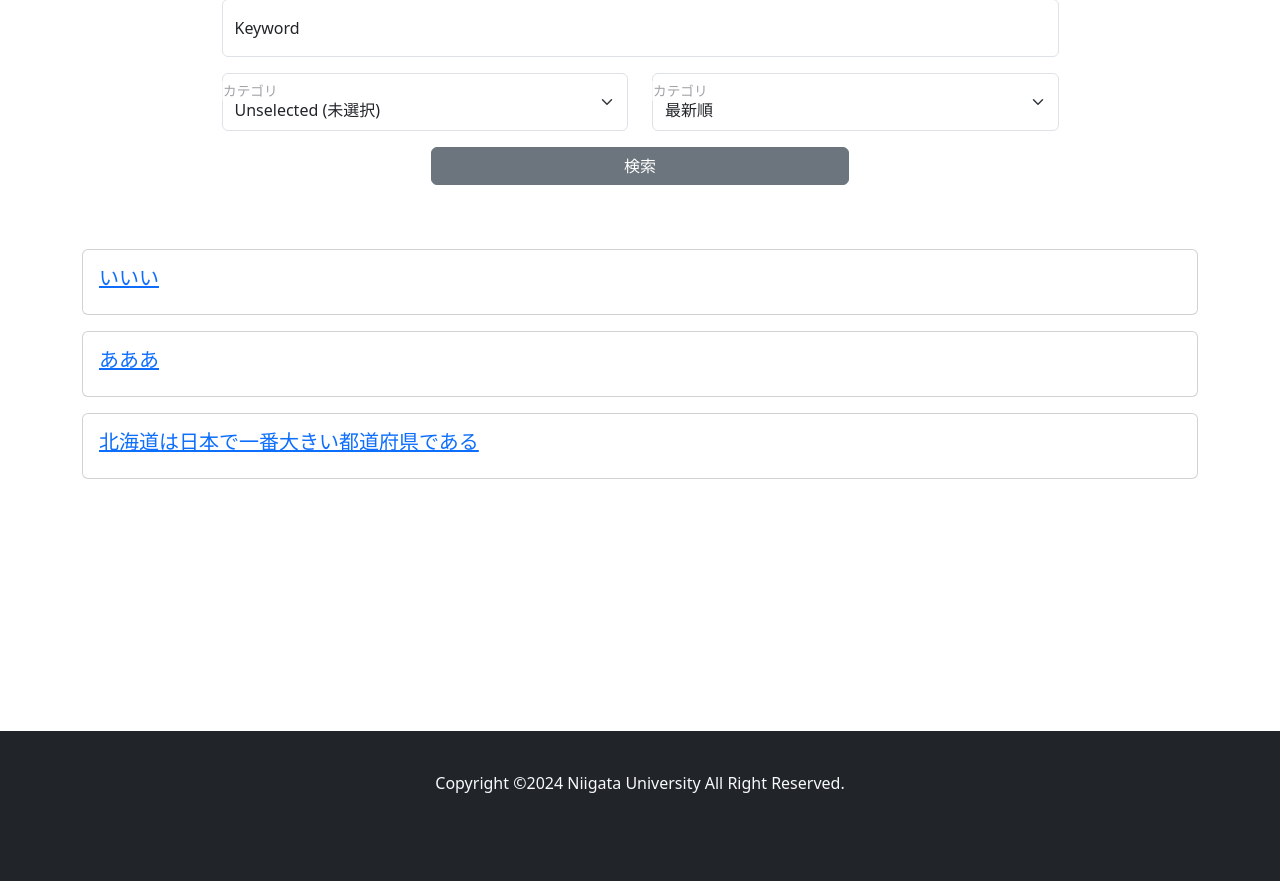
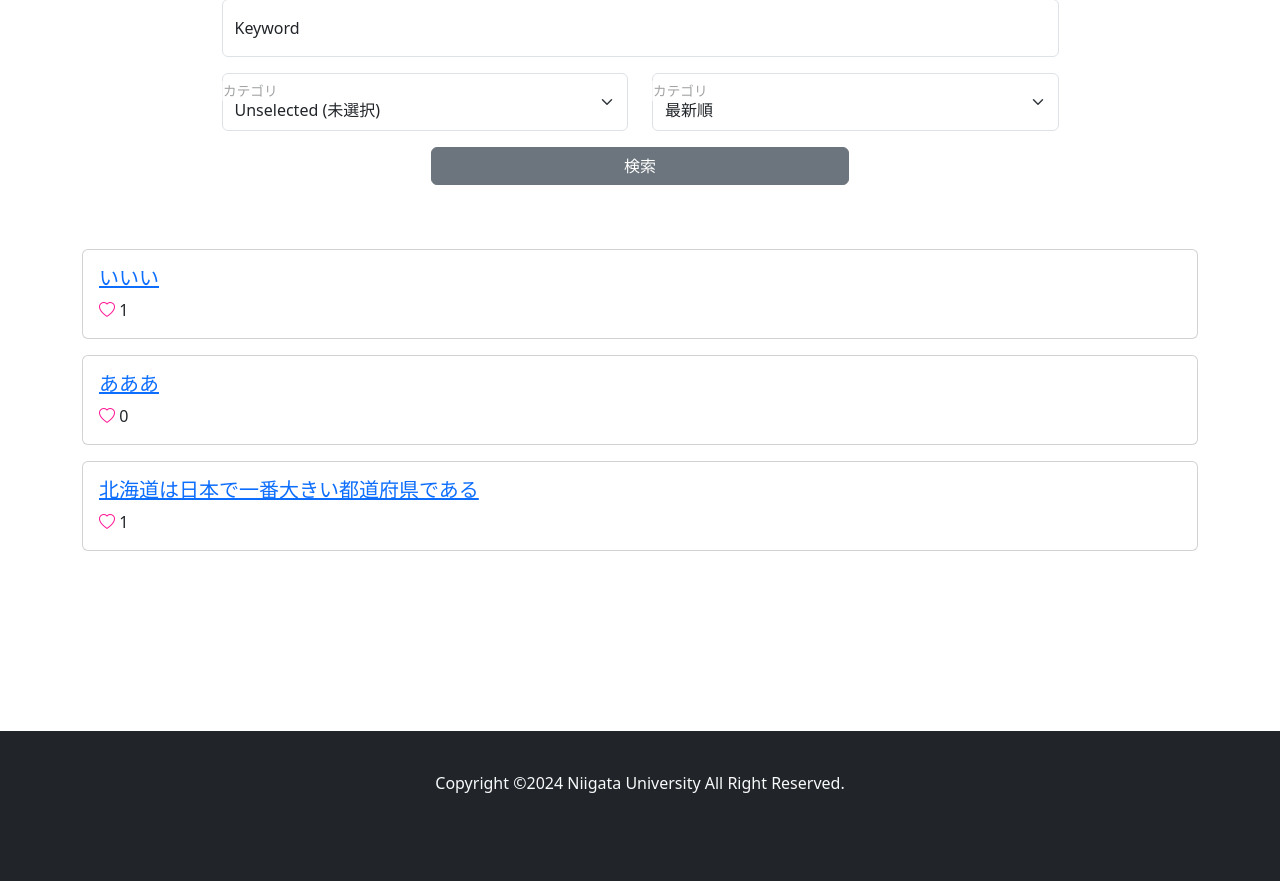
Before and after one commit to ryoito218/Triviaapp, a Django app: a page that uses templates/main/list.html in a window 1280 px wide. Shown: the part 119-1000 px from the top of the page. Run offline with Django 4.2, Linux system fonts and the light colour scheme; data comes from the database, SQL or seed files in the repository; both versions use the stored data as it was after the commit; some libraries are stand-ins or nearby versions.

Commit message:
Update list like

```diff
--- a/templates/main/like-list.html
+++ b/templates/main/like-list.html
@@ -46,6 +46,11 @@
         <div class="card my-3">
             <div class="card-body">
                 <h5><a href="{% url 'main:trivia-detail' pk=object.id %}">{{object.title}}</a></h5>
+                {% if request.user in item.like.all %}
+                    <i class="bi bi-heart-fill" role="img" style="color: deeppink;"></i> {{object.like.count}}
+                {% else %}
+                    <i class="bi bi-heart" role="img" style="color: deeppink;"></i> {{object.like.count}}
+                {% endif %}
             </div>
         </div>
     {% empty %}
--- a/templates/main/list.html
+++ b/templates/main/list.html
@@ -46,6 +46,11 @@
         <div class="card my-3">
             <div class="card-body">
                 <h5><a href="{% url 'main:trivia-detail' pk=object.id %}">{{object.title}}</a></h5>
+                {% if request.user in item.like.all %}
+                    <i class="bi bi-heart-fill" role="img" style="color: deeppink;"></i> {{object.like.count}}
+                {% else %}
+                    <i class="bi bi-heart" role="img" style="color: deeppink;"></i> {{object.like.count}}
+                {% endif %}
             </div>
         </div>
     {% empty %}
--- a/templates/main/mypage.html
+++ b/templates/main/mypage.html
@@ -55,6 +55,11 @@
         <div class="card my-3">
             <div class="card-body">
                 <h5><a href="{% url 'main:trivia-detail' pk=object.id %}">{{object.title}}</a></h5>
+                {% if request.user in item.like.all %}
+                    <i class="bi bi-heart-fill" role="img" style="color: deeppink;"></i> {{object.like.count}}
+                {% else %}
+                    <i class="bi bi-heart" role="img" style="color: deeppink;"></i> {{object.like.count}}
+                {% endif %}
             </div>
         </div>
     {% endfor %}
```
Also changed, not shown: db.sqlite3.
